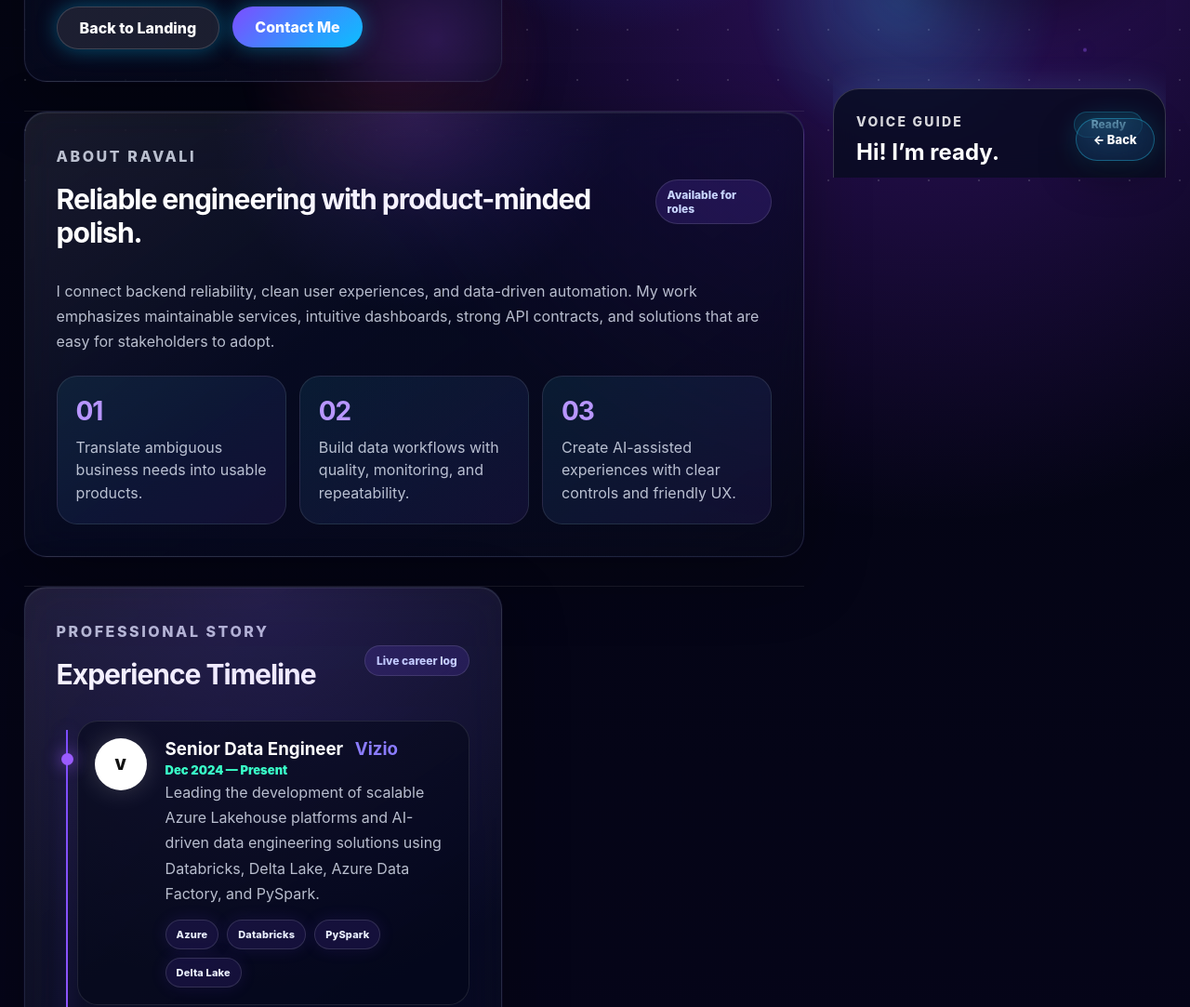
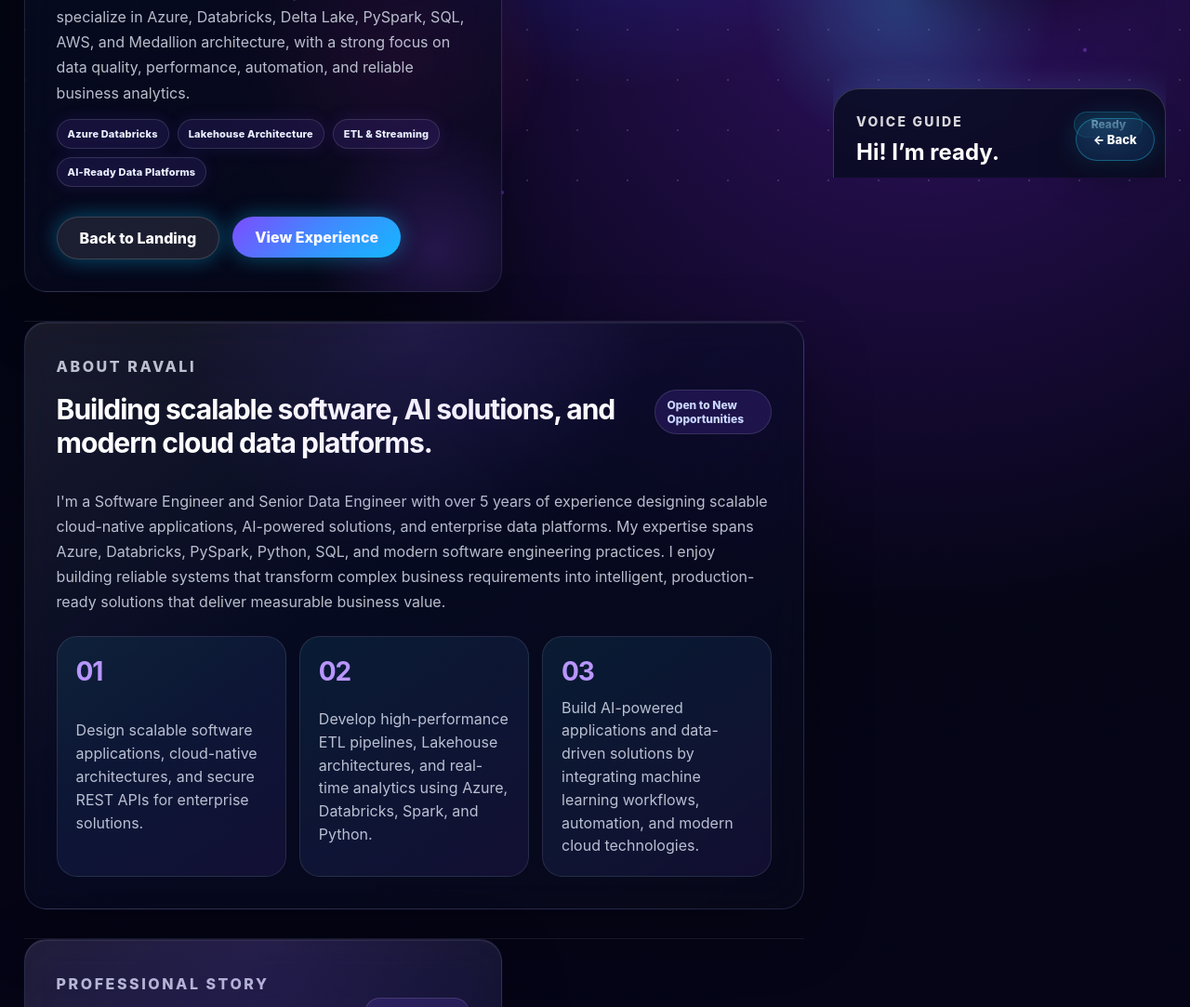
Before and after one commit to ravalireddy-24/Portfolio, a Flask app: page /portfolio in a window 1280 px wide. Shown: the part 589-1672 px from the top of the page at 93% size. Run offline with Flask 3, Linux system fonts and the light colour scheme.

Commit message:
Changes in second  page alignment

```diff
--- a/templates/portfolio.html
+++ b/templates/portfolio.html
@@ -18,7 +18,6 @@
       <a href="#experience">Experience</a>
       <a href="#projects">Projects</a>
       <a href="#skills">Skills</a>
-      <a href="#certifications">Credentials</a>
       <a href="#achievements">Impact</a>
       <a href="#contact">Contact</a>
     </nav>
@@ -28,21 +27,66 @@
       <div class="dashboard-left" aria-label="Scrollable portfolio dashboard">
  <section id="overview" class="section dashboard-section active" data-section-title="Overview">
   <article class="dashboard-card summary-card reveal-card tilt-card hero-dashboard-card">
-            <p class="eyebrow">Professional workspace</p>
-            <h1>Software Engineer building polished AI, cloud, and data products.</h1>
-            <p>I’m Ravali N, focused on scalable full-stack applications, dependable data workflows, cloud integrations, APIs, and automation that feels simple, useful, and production-ready.</p>
-            <div class="hero-highlights"><span>AI Products</span><span>Data Engineering</span><span>Cloud APIs</span><span>Full-stack UX</span></div>            <div class="hero-actions"><a href="{{ url_for('home') }}" class="secondary-link">Back to Landing</a><a href="#contact" class="primary-link">Contact Me</a></div>
+
+    <p class="eyebrow">Senior Data Engineering Portfolio</p>
+
+    <h1>
+      Senior Data Engineer building scalable Lakehouse, AI, and real-time data platforms.
+    </h1>
+
+    <p>
+      I’m Ravali N, a Senior Data Engineer with 5+ years of experience designing production-grade ETL pipelines, cloud data platforms, and AI-ready data solutions. I specialize in Azure, Databricks, Delta Lake, PySpark, SQL, AWS, and Medallion architecture, with a strong focus on data quality, performance, automation, and reliable business analytics.
+    </p>
+
+    <div class="hero-highlights">
+      <span>Azure Databricks</span>
+      <span>Lakehouse Architecture</span>
+      <span>ETL & Streaming</span>
+      <span>AI-Ready Data Platforms</span>
+    </div>
+
+    <div class="hero-actions">
+      <a href="{{ url_for('home') }}" class="secondary-link">
+        Back to Landing
+      </a>
+
+      <a href="#experience" class="primary-link">
+        View Experience
+      </a>
+    </div>
+
   </article>
 </section>
 
  <section id="about" class="section dashboard-section about-row" data-section-title="About">
   <article class="dashboard-card full-card reveal-card">
-            <div class="card-header"><div><p class="eyebrow">About Ravali</p><h2>Reliable engineering with product-minded polish.</h2></div><span class="panel-pill">Available for roles</span></div>
-            <p>I connect backend reliability, clean user experiences, and data-driven automation. My work emphasizes maintainable services, intuitive dashboards, strong API contracts, and solutions that are easy for stakeholders to adopt.</p>
+    <div class="card-header">
+      <div>
+        <p class="eyebrow">About Ravali</p>
+        <h2>Building scalable software, AI solutions, and modern cloud data platforms.</h2>
+      </div>
+      <span class="panel-pill">Open to New Opportunities</span>
+    </div>
+
+    <p>
+      I'm a Software Engineer and Senior Data Engineer with over 5 years of experience designing scalable cloud-native applications, AI-powered solutions, and enterprise data platforms. My expertise spans Azure, Databricks, PySpark, Python, SQL, and modern software engineering practices. I enjoy building reliable systems that transform complex business requirements into intelligent, production-ready solutions that deliver measurable business value.
+    </p>
+
     <div class="about-focus-grid">
-              <div><strong>01</strong><span>Translate ambiguous business needs into usable products.</span></div>
-              <div><strong>02</strong><span>Build data workflows with quality, monitoring, and repeatability.</span></div>
-              <div><strong>03</strong><span>Create AI-assisted experiences with clear controls and friendly UX.</span></div>
+      <div>
+        <strong>01</strong>
+        <span>Design scalable software applications, cloud-native architectures, and secure REST APIs for enterprise solutions.</span>
+      </div>
+
+      <div>
+        <strong>02</strong>
+        <span>Develop high-performance ETL pipelines, Lakehouse architectures, and real-time analytics using Azure, Databricks, Spark, and Python.</span>
+      </div>
+
+      <div>
+        <strong>03</strong>
+        <span>Build AI-powered applications and data-driven solutions by integrating machine learning workflows, automation, and modern cloud technologies.</span>
+      </div>
     </div>
   </article>
 </section>
```
Lines whose indentation alone changed are shown as unchanged.
